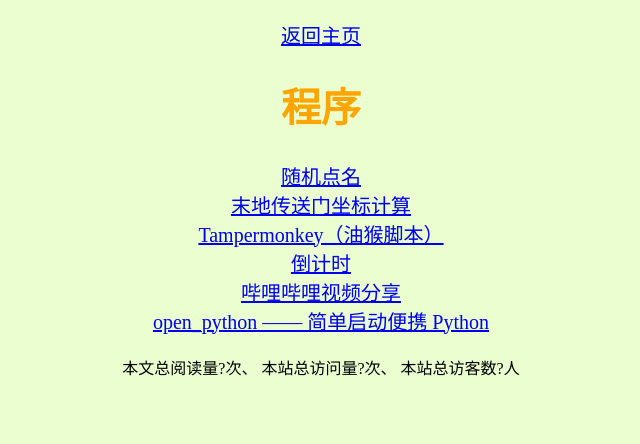
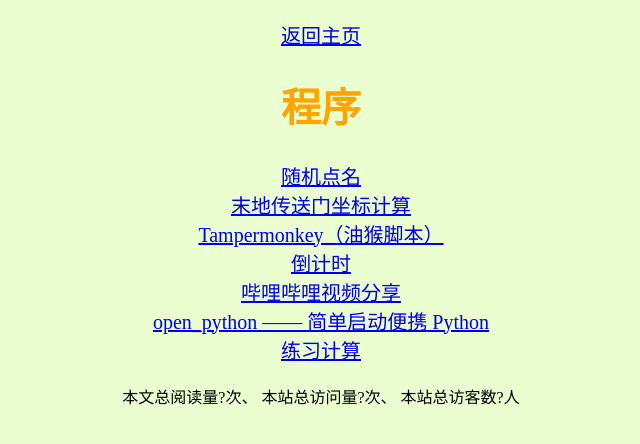
Before and after one commit to xkk1/xkk1.github.io, a Jekyll site: the page program/index.html, which Jekyll copies as it is, in a window 1280 px wide. Shown: the top 444 px of the page, without its empty margins (319-959 px from the left). Built offline with Jekyll 4.4.1, drawn with Linux system fonts in a browser that asks for light colours; comment, search, counter and statistics services are not loaded.

Commit message:
Update index.html

```diff
--- a/program/index.html
+++ b/program/index.html
@@ -21,6 +21,7 @@
 <a href="./count_down.html">倒计时</a><br>
 <a href="../bilishare/" target="_blank">哔哩哔哩视频分享</a><br>
 <a href="./open_python.html" target="_blank">open_python —— 简单启动便携 Python</a><br>
+<a href="./practice-calculation.html" target="_blank">练习计算</a><br>
     </p>
 <div id="secret_information" style="display:none">
     <p class="xkk_p center">
```
